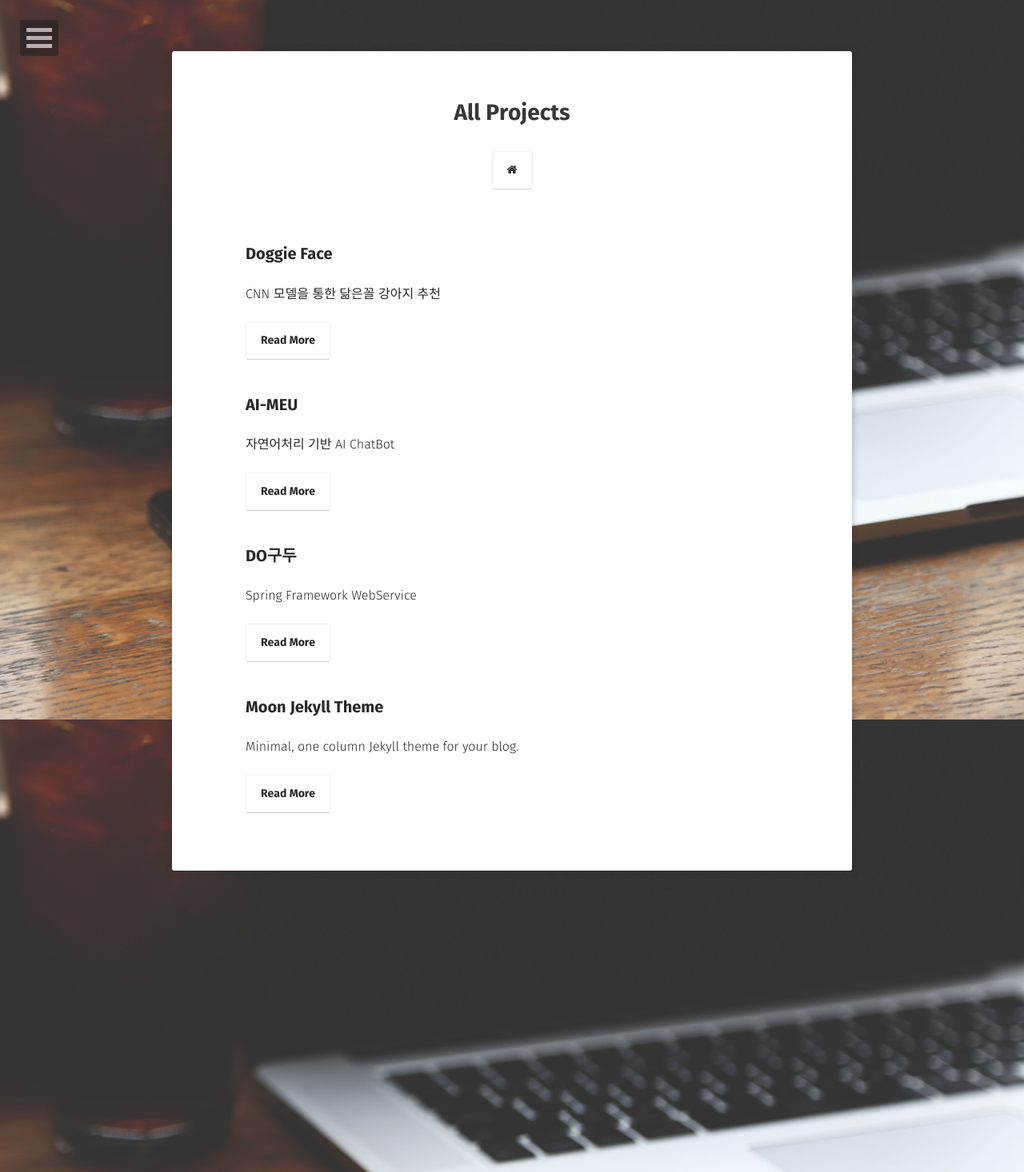
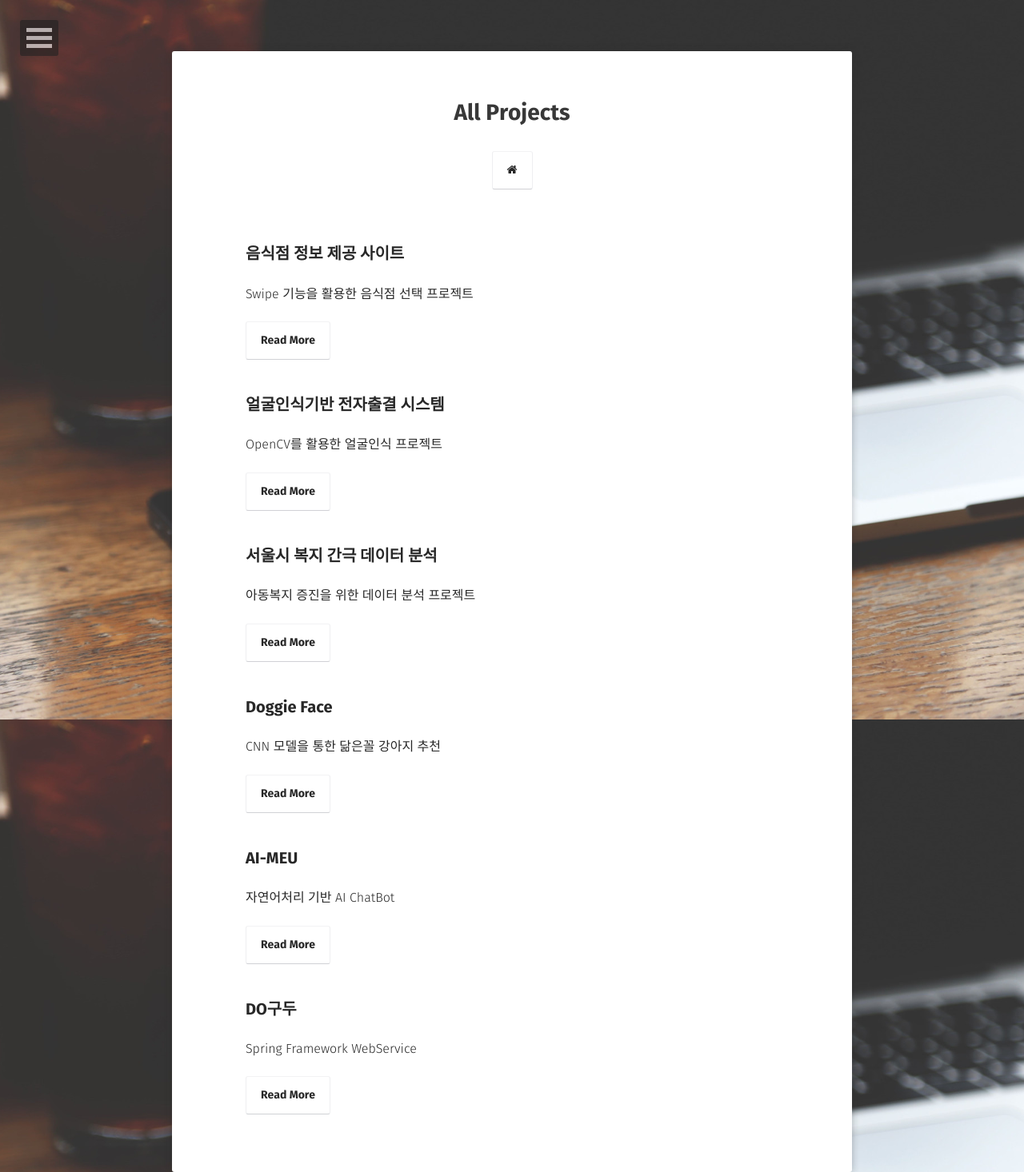
Before and after one commit to ChanohJEONG/chanohjeong.github.io, a Jekyll site: the page built from projects/index.md, in a window 1280 px wide. Shown: the whole page at 80% size. Built offline with Jekyll 4.4.1, drawn with Linux system fonts in a browser that asks for light colours; some web fonts are replaced.

````diff
--- a/_config.yml
+++ b/_config.yml
@@ -1,6 +1,6 @@
 # Site
 title:              CHAN5
-bio:                '저의 개인 블로그에 방문해주셔서 감사합니다.'
+bio:                '방문해주셔서 감사합니당!'
 description:        "HMM의 SW Programmer 입니다."
 reading_time:       true
 words_per_minute:   200
--- /dev/null
+++ b/_posts/2021-01-14-analysis4child.md
@@ -0,0 +1,39 @@
+---
+layout: post
+title:  "서울시 복지 간극 데이터 분석"
+date:   2021-01-14
+excerpt: "아동복지 증진을 위한 데이터 분석 프로젝트"
+project: true
+tag:
+- jekyll
+- moon
+- blog
+- about
+- theme
+#feature: http://i.imgur.com/Ds6S7lJ.png
+comments: true
+---
+
+
+## 서울시 복지 간극 시각화 및 군집화
+
+<figure class="half">
+	<a href="{{ site.url }}/assets/img/portfolio/Analysis1.png"><img src="{{ site.url }}/assets/img/portfolio/Analysis1.png"></a>
+	<a href="{{ site.url }}/assets/img/portfolio/Analysis2.png"><img src="{{ site.url }}/assets/img/portfolio/Analysis2.png"></a>
+
+</figure>
+<figure>
+    <a href="{{ site.url }}/assets/img/portfolio/Analysis3.png"><img src="{{ site.url }}/assets/img/portfolio/Analysis3.png" width="50" height="30"></a>
+</figure>
+
+* skill : R, Python
+* url : <a href=""> Demo </a>
+
+```html
+서울시 아동복지 증진을 위한 데이터 분석프로젝트 입니다.
+각 지역구별 취약아동 현황과 제공되고 있는 복지서비스를파악함으로써
+실제 도움이 필요한 아동들에게 적절히 복지서비스가 제공되고 있는가를 파악하였습니다.
+취약계층 아동 현황은 공공데이터포털을 활용했으며
+복지서비스 현황은 보건복지부,여가부 등 정부기관으로부터 수집하였습니다.
+데이터 표준화는 min-max방식을 채택했으며 클러스터링 방식은 K-medoids를 최종 선택하였습니다.
+```
--- /dev/null
+++ b/_posts/2021-01-14-faceDetect.md
@@ -0,0 +1,37 @@
+---
+layout: post
+title:  "얼굴인식기반 전자출결 시스템"
+date:   2021-01-14
+excerpt: "OpenCV를 활용한 얼굴인식 프로젝트"
+project: true
+tag:
+- jekyll
+- moon
+- blog
+- about
+- theme
+#feature: http://i.imgur.com/Ds6S7lJ.png
+comments: true
+---
+
+
+## 위치 및 얼굴인식기반 전자출결시스템
+
+<figure class="half">
+	<a href="{{ site.url }}/assets/img/portfolio/facedetect1.png"><img src="{{ site.url }}/assets/img/portfolio/facedetect1.png"></a>
+	<a href="{{ site.url }}/assets/img/portfolio/facedetect2.png"><img src="{{ site.url }}/assets/img/portfolio/facedetect1.png"></a>
+</figure>
+
+
+* skill : C, C++, OpenCV, Arduino, Andorid Studio, PHP
+* url : <a href=""> Demo </a>
+
+```html
+핸드폰 앱을 통한 전자출결 시스템입니다.
+BLE 모듈 근처에서 출결이 가능하며 출석 요청 시 얼굴인식을 통해 인증합니다.
+얼굴 검출은 OpenCV를 활용했으며, GrayScaling, Oval처리 등
+데이터 전처리 과정은 C와 C++를 통해 직접 Image processing을 했습니다.
+이후 PCA 기법을 활용한 차원축소를 통해 Modeling을 구현하였으며
+최종적으로 약 95% 인식률을 달성하였습니다.
+관리자 페이지 및 데이터 처리는 PHP를 통해 구현하였으며, 모바일 앱은 Android studio를 활용했습니다.
+```
--- /dev/null
+++ b/_posts/2021-01-14-fooddeug.md
@@ -0,0 +1,38 @@
+---
+layout: post
+title:  "음식점 정보 제공 사이트"
+date:   2021-01-14
+excerpt: "Swipe 기능을 활용한 음식점 선택 프로젝트"
+project: true
+tag:
+- jekyll
+- moon
+- blog
+- about
+- theme
+feature: https://chanohjeong.github.io/assets/img/portfolio/food0.png
+comments: true
+---
+
+
+## 음식점 정보 제공 사이트
+
+<figure class="half">
+	<a href="{{ site.url }}/assets/img/portfolio/food1.png"><img src="{{ site.url }}/assets/img/portfolio/food1.png"></a>
+	<a href="{{ site.url }}/assets/img/portfolio/food2.png"><img src="{{ site.url }}/assets/img/portfolio/food2.png"></a>
+	<a href="{{ site.url }}/assets/img/portfolio/food3.png"><img src="{{ site.url }}/assets/img/portfolio/food3.png"></a>
+	<a href="{{ site.url }}/assets/img/portfolio/food4.png"><img src="{{ site.url }}/assets/img/portfolio/food4.png"></a>
+</figure>
+
+
+* skill : Django, Python, JavaScripts, Open Source & API
+* url : <a href=""> Demo </a>
+
+```html
+소개팅 어플리케이션 틴더를 벤치마킹하였습니다.
+재미있는 swipe 기능과 위치를 기반으로 한 음식점 추천 서비스입니다.
+음식점 데이터는 네이버 맛집을 크롤링하였으며
+swipe 기능은 github에 올라온 오픈소스를 통해 구현하였습니다.
+오른쪽으로 넘기면 좋아요, 왼쪽으로 넘기면 싫어요 페이지로 넘어가며,
+좋아요 페이지는 항상 확인 가능합니다.
+```
````
Also changed, not shown: _posts/2016-03-21-moon-theme.md (+0 -1 lines), _posts/2021-01-05-test.md (deleted, +0 -1 lines), _posts/2021-01-13-aimeu.md (+1 -1 lines), _posts/2021-01-13-doggyFace.md (+1 -1 lines).
